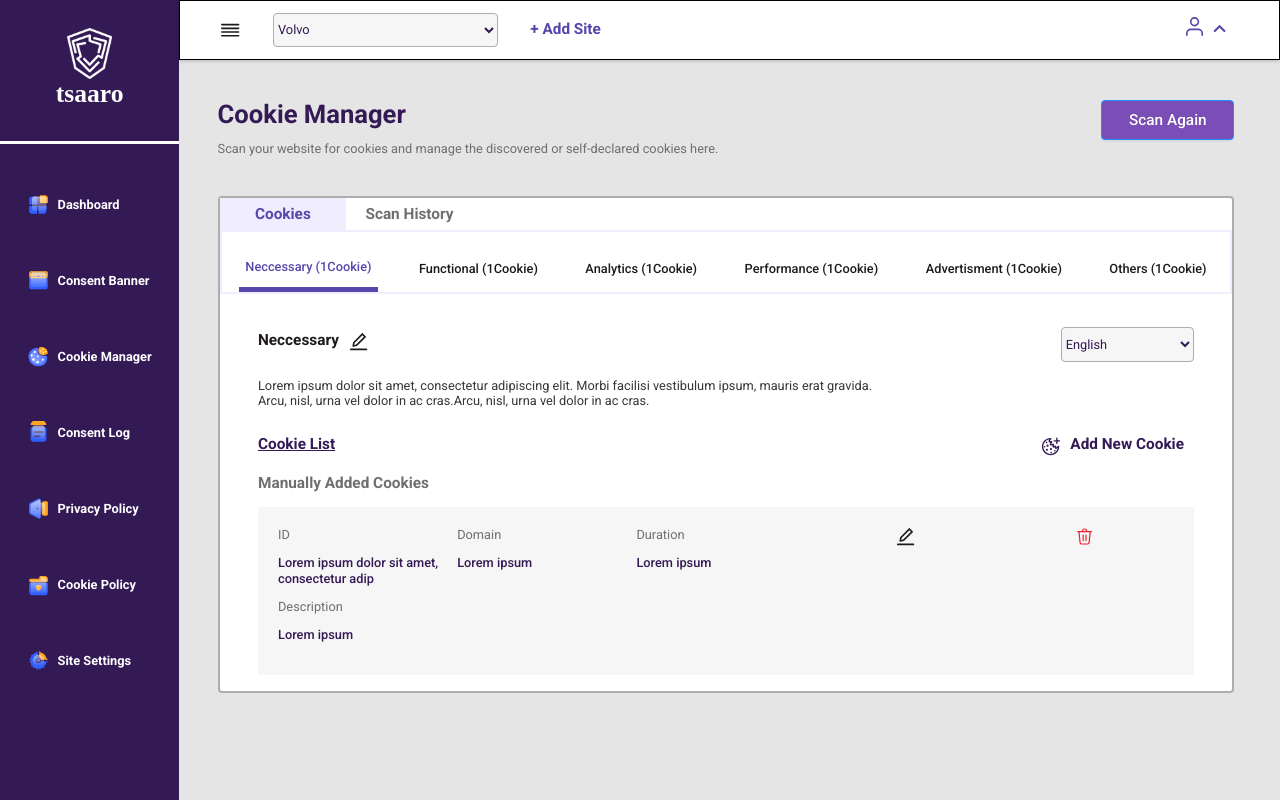
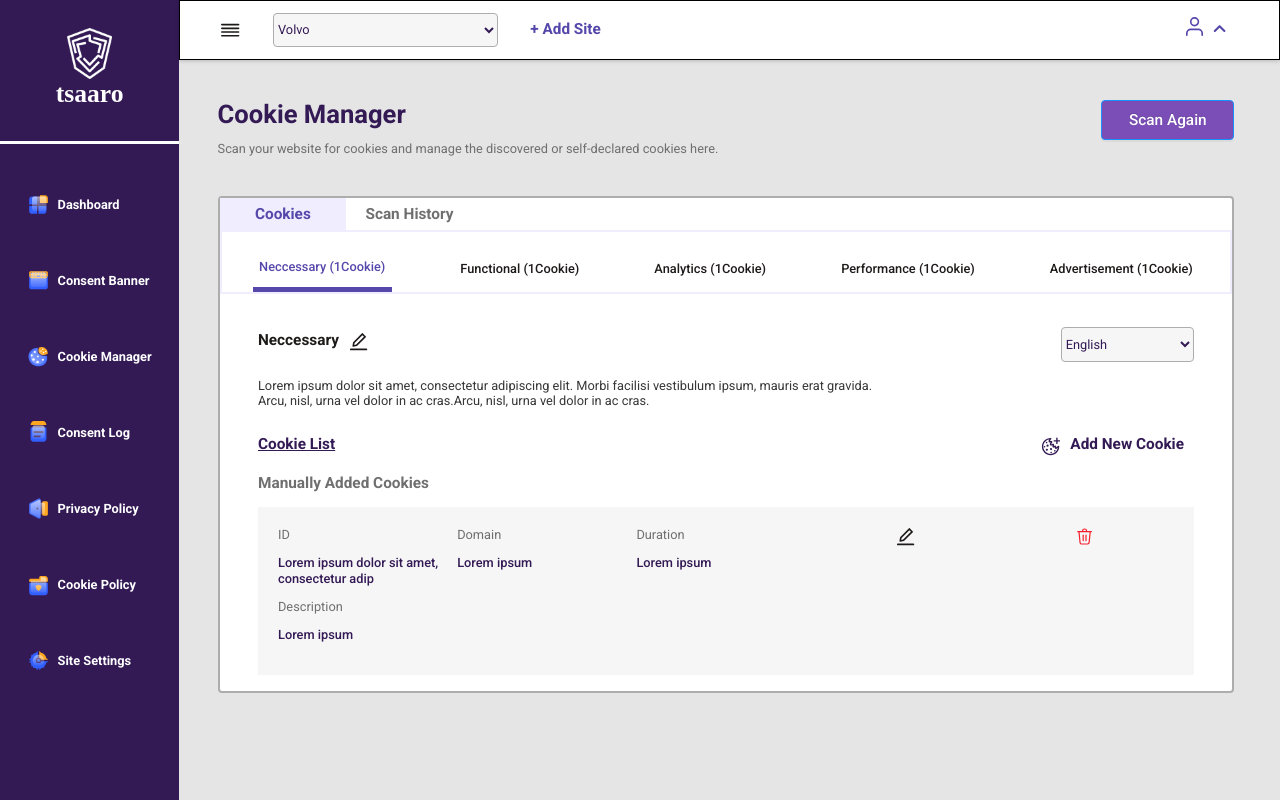
Before and after one commit to viveksingh2893/fronttsaaro, a React (Create React App) app in the folder tsaaro/: page /cm in a window 1280 px wide. Built offline with nearby package versions, Linux system fonts and the light colour scheme; a web font is replaced by a local one.

Commit message:
edit category popup

```diff
--- a/tsaaro/src/component/content/cookieView.js
+++ b/tsaaro/src/component/content/cookieView.js
@@ -10,23 +10,23 @@ const CookieView = (props) => {
 
   const handleswitch = (id) => {
     if (id === "nc") {
-      setSwitch([1, 0, 0, 0, 0, 0]);
+      setSwitch([1, 0, 0, 0, 0]);
       setCookieType('Neccessary');
     } else if (id === "fc") {
-      setSwitch([0, 1, 0, 0, 0, 0]);
+      setSwitch([0, 1, 0, 0, 0]);
       setCookieType('Functional');
     } else if (id === "an") {
-      setSwitch([0, 0, 1, 0, 0, 0]);
+      setSwitch([0, 0, 1, 0, 0]);
       setCookieType('Analytics');
     } else if (id === "pr") {
-      setSwitch([0, 0, 0, 1, 0, 0]);
+      setSwitch([0, 0, 0, 1, 0]);
       setCookieType('Performance');
     } else if (id === "ad") {
-      setSwitch([0, 0, 0, 0, 1, 0]);
+      setSwitch([0, 0, 0, 0, 1]);
       setCookieType('Advertisment');
-    } else if (id === "ot") {
-      setSwitch([0, 0, 0, 0, 0, 1]);
-      setCookieType('Others');
+    // } else if (id === "ot") {
+    //   setSwitch([0, 0, 0, 0, 0, 1]);
+    //   setCookieType('Others');
     }
   };
 
@@ -87,9 +87,9 @@ const CookieView = (props) => {
               className="cm-toggle-col"
               span={4}
             >
-              <h4 className="cm-cookie-selection" style={{color:switchcookies[4]?'#5647AB':'#1E1A1A'}}>Advertisment (1Cookie)</h4>
+              <h4 className="cm-cookie-selection" style={{color:switchcookies[4]?'#5647AB':'#1E1A1A'}}>Advertisement (1Cookie)</h4>
             </div>
-            <div
+            {/* <div
               onClick={() => handleswitch("ot")}
               style={{
                 borderBottom:
@@ -99,7 +99,7 @@ const CookieView = (props) => {
               span={4}
             >
               <h4 className="cm-cookie-selection" style={{color:switchcookies[5]?'#5647AB':'#1E1A1A'}}>Others (1Cookie)</h4>
-            </div>
+            </div> */}
           </div>
           <CookieTypesView type={cookietype} inactive={props.inactive}/>
           </div>
```
